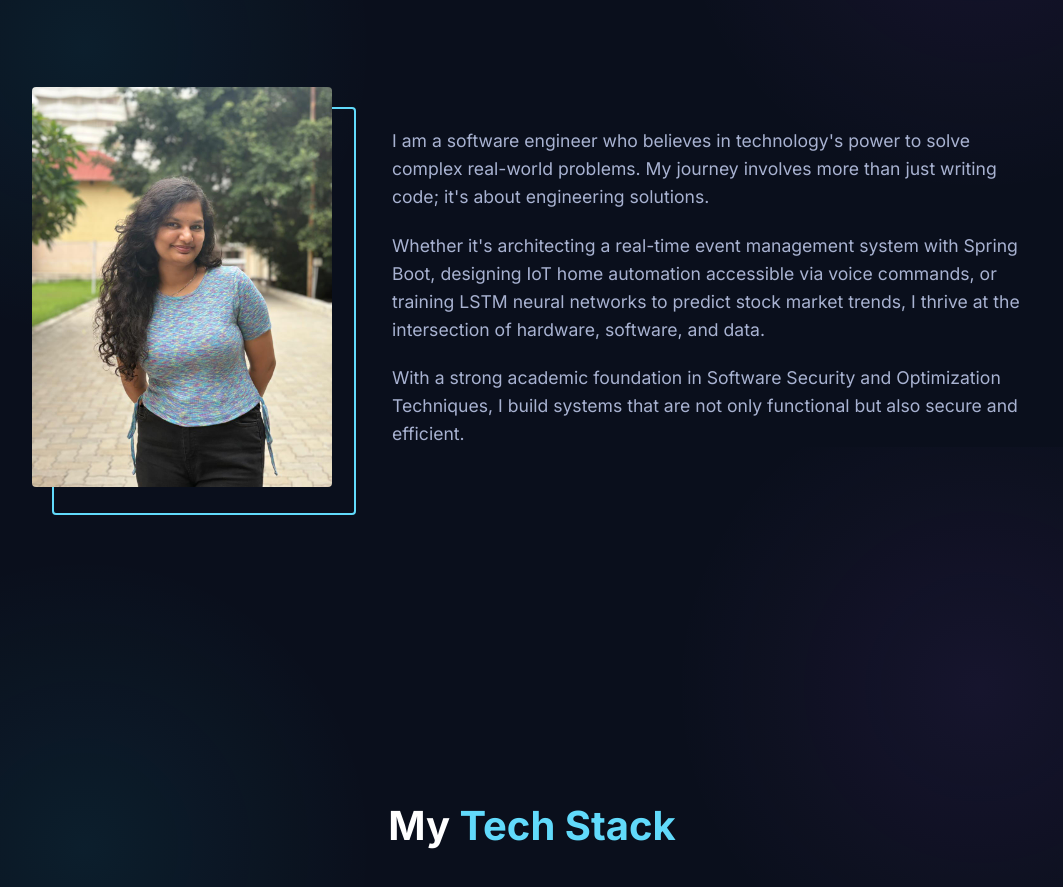
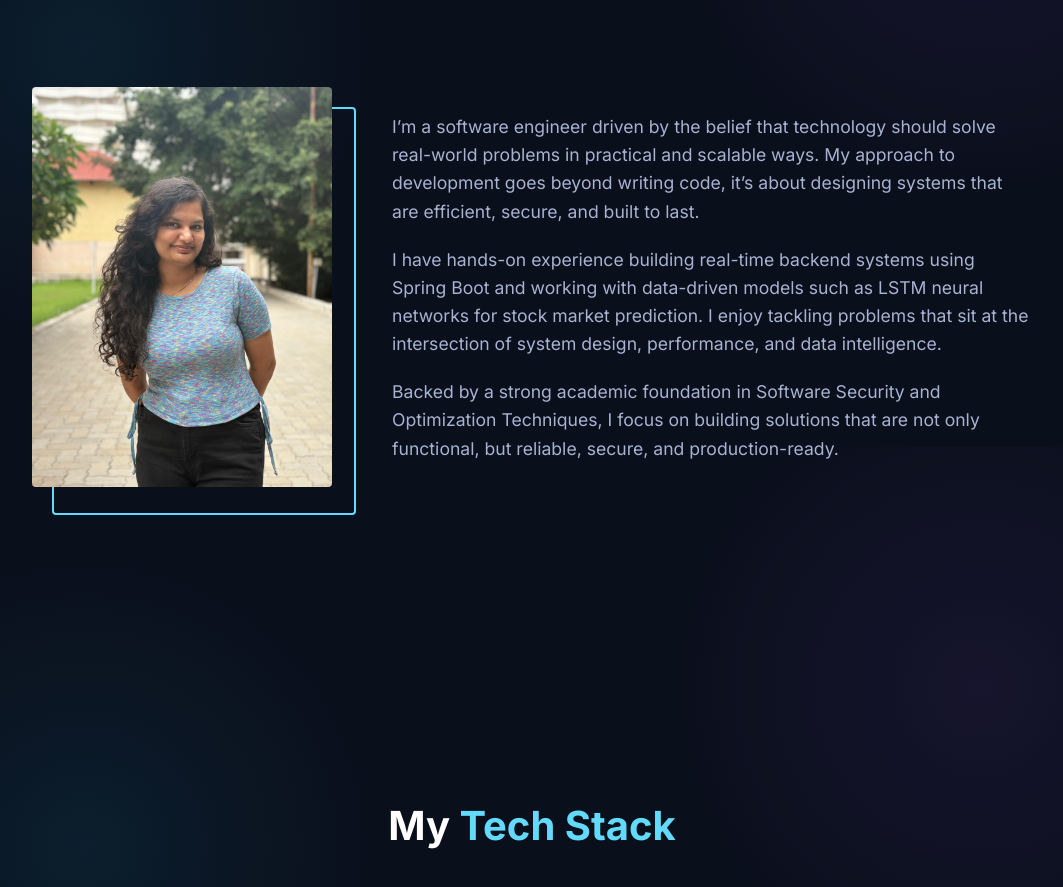
Before and after one commit to Kavyashree784/my-portfolio, a React (Vite) app: page / in a window 1280 px wide. Shown: the part 1153-2040 px from the top of the page, without its empty margins (108-1171 px from the left). Built offline with nearby package versions, Linux system fonts and the light colour scheme.

Commit message:
Revise About section for clarity and impact

```diff
--- a/src/sections/About.jsx
+++ b/src/sections/About.jsx
@@ -15,17 +15,15 @@ const About = () => {
 
         <div className="about-text">
           <p>
-            I am a software engineer who believes in technology's power to solve complex real-world problems.
-            My journey involves more than just writing code; it's about engineering solutions.
+            I’m a software engineer driven by the belief that technology should solve real-world problems in practical and scalable ways.
+            My approach to development goes beyond writing code, it’s about designing systems that are efficient, secure, and built to last.
           </p>
           <p>
-            Whether it's architecting a real-time event management system with Spring Boot, designing IoT home automation
-            accessible via voice commands, or training LSTM neural networks to predict stock market trends,
-            I thrive at the intersection of hardware, software, and data.
+            I have hands-on experience building real-time backend systems using Spring Boot and working with data-driven models such as LSTM neural networks for stock market prediction.
+            I enjoy tackling problems that sit at the intersection of system design, performance, and data intelligence.
           </p>
           <p>
-            With a strong academic foundation in Software Security and Optimization Techniques,
-            I build systems that are not only functional but also secure and efficient.
+            Backed by a strong academic foundation in Software Security and Optimization Techniques, I focus on building solutions that are not only functional, but reliable, secure, and production-ready.
           </p>
         </div>
       </div>
```
